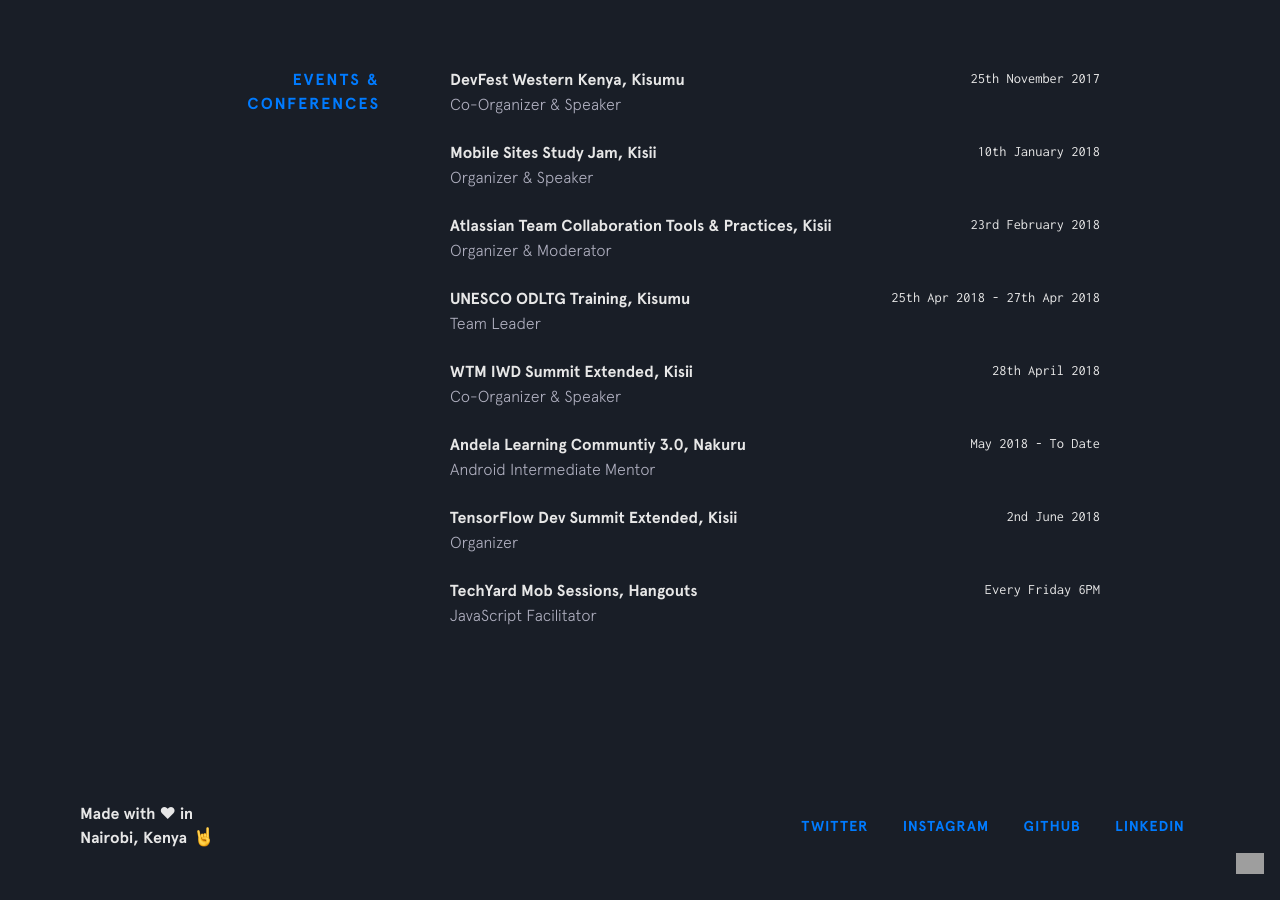
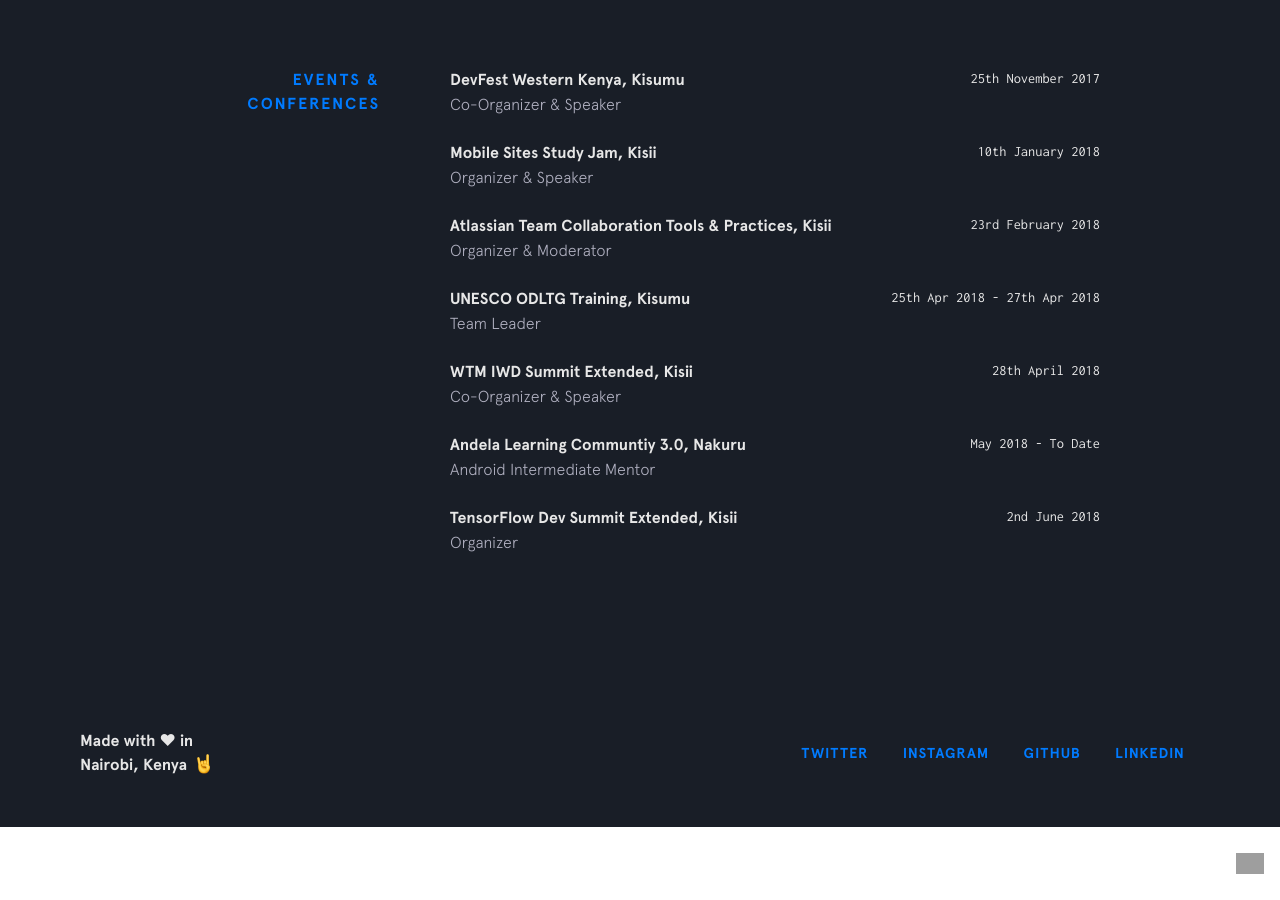
Before and after one commit to Timtech4u/timtech4u.github.io, a Jekyll site: the page built from index.html, in a window 1280 px wide and 900 px high, scrolled down 5488 px. Built offline with Jekyll 4.4.1, drawn with Linux system fonts in a browser that asks for light colours; nearby versions of some CDN libraries; grey boxes are pictures that could not be loaded.

```diff
--- a/_data/conferences.yml
+++ b/_data/conferences.yml
@@ -32,8 +32,3 @@
   url: https://www.meetup.com/GDG-Kisii/events/250932634/
   date: 2nd June 2018
   role: Organizer
-
-- title: TechYard Mob Sessions, Hangouts
-  url: https://hangouts.google.com/call/jilBdxSoSVeDIx9nfj94AAEI
-  date: Every Friday 6PM
-  role: JavaScript Facilitator
```
